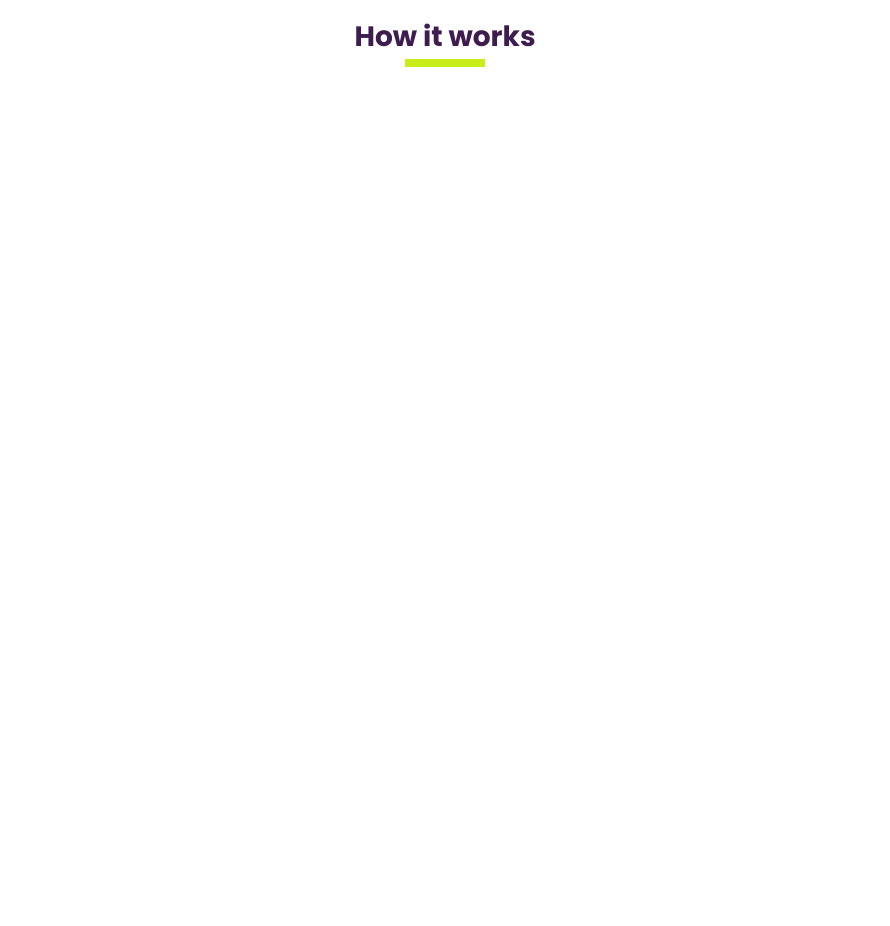
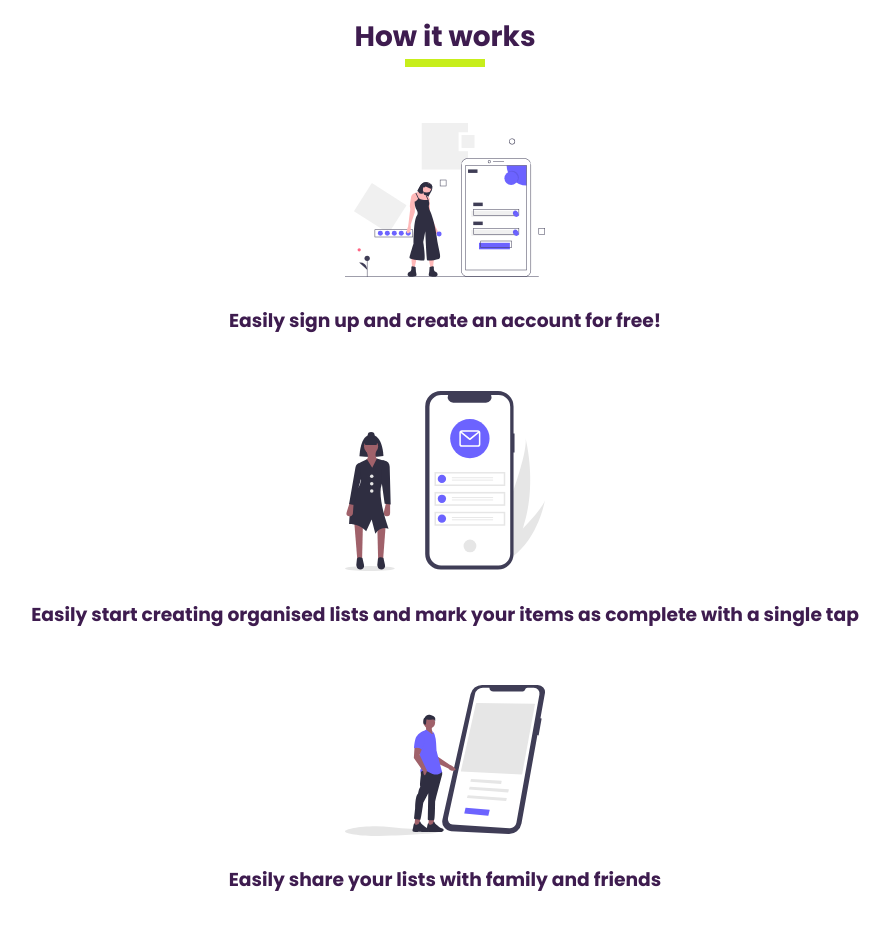
Before and after one commit to anthonyPassler/milyst-react, a React (Create React App) app: page / in a window 1280 px wide. Shown: the part 680-1606 px from the top of the page, without its empty margins (195-1085 px from the left). Before the commit the page ends 800 px from the top, so only its background shows below. Built offline with nearby package versions, Linux system fonts and the light colour scheme.

Commit message:
Add Card and CardList components

```diff
--- a/src/App.js
+++ b/src/App.js
@@ -1,12 +1,14 @@
 import './styles/App.scss';
-import Banner from "./components/Banner/Banner.js"
-import Headline from "./components/Headline/Headline.js"
+import Banner from "./components/Banner/Banner.js";
+import Headline from "./components/Headline/Headline.js";
+import CardList from "./components/CardList/CardList.js";
 
 function App() {
   return (
     <div className="App">
       <Banner />
       <Headline text="How it works"/>
+      <CardList />
     </div>
   );
 }
--- /dev/null
+++ b/src/components/Card/Card.js
@@ -0,0 +1,13 @@
+import React from "react";
+import "./Card.scss";
+
+const Card = ({card}) => {
+  return (
+    <div className="steps">
+      <img src={card.illustration} alt="illustration"/>
+      <h3>{card.text}</h3>
+    </div>
+  );
+}
+
+export default Card;
--- /dev/null
+++ b/src/components/Card/Card.scss
@@ -0,0 +1,16 @@
+@import "../../styles/colors";
+
+.steps {
+  text-align: center;
+  margin: 32px auto;
+  h3 {
+    max-width: 80%;
+    margin: auto;
+    color: $milyst__purple;
+  }
+  img {
+    margin: 24px auto;
+    width: 200px;
+    height: auto;
+  }
+}
--- /dev/null
+++ b/src/components/CardList/CardList.js
@@ -0,0 +1,25 @@
+import React from "react";
+import signup_img from "../../images/signup.svg";
+import share_img from "../../images/share.svg";
+import lists_img from "../../images/lists.svg";
+import Card from "../Card/Card.js";
+
+
+const CardList = () => {
+  const cards = [
+    {illustration: signup_img, text: "Easily sign up and create an account for free!"},
+    {illustration: share_img, text: "Easily start creating organised lists and mark your items as complete with a single tap"},
+    {illustration: lists_img, text: "Easily share your lists with family and friends"}
+  ]
+  return (
+    <div>
+      {
+        cards.map((card, index) => {
+          return <Card key={index} card={card}/>
+        })
+      }
+    </div>
+  );
+}
+
+export default CardList;
--- a/src/styles/index.scss
+++ b/src/styles/index.scss
@@ -4,6 +4,6 @@ body {
   margin: 0;
   font-family: $body-font;
 }
-h1, h2 {
+h1, h2, h3 {
   font-family: $headers-font;
 }
```
